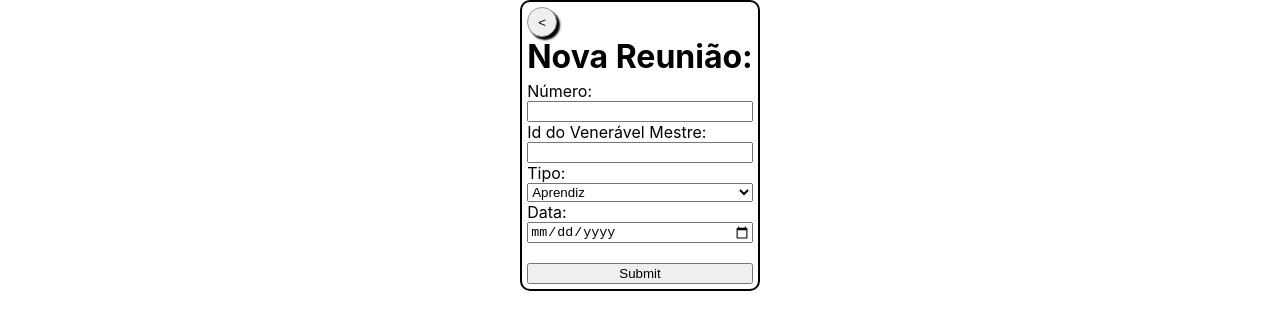
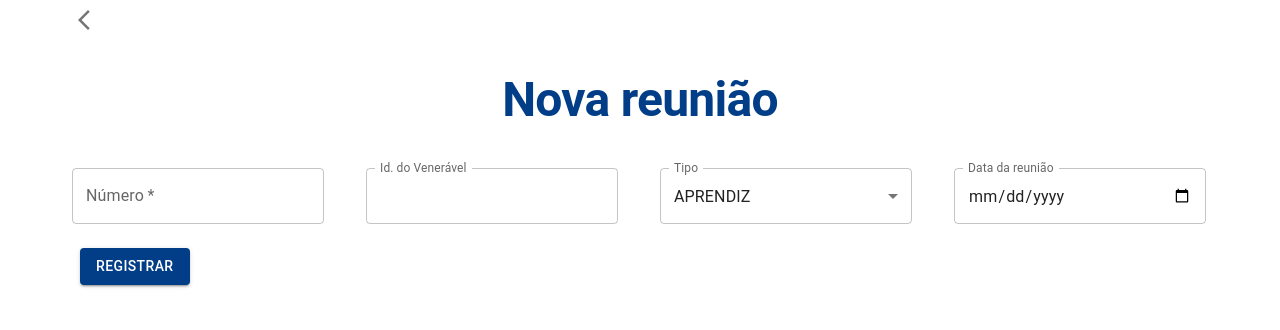
Before and after one commit to ueharadm/Fenix, a React (Create React App) app in the folder src/main/front/: page /meeting in a window 1280 px wide. Shown: the top 330 px of the page. Built offline with nearby package versions, Linux system fonts and the light colour scheme.

Commit message:
create listing pages for every entity

```diff
--- a/src/main/front/src/App.js
+++ b/src/main/front/src/App.js
@@ -6,6 +6,8 @@ import MemberRegistration from './components/MemberRegistration'
 import LodgeRegistration from './components/LodgeRegistration'
 import AttendanceReports from './components/AttendanceReports'
 import MemberListing from './pages/MemberListing'
+import LodgeListing from './pages/LodgeListing'
+import MeetingListing from './pages/MeetingListing'
 
 const App = () => {
   return (
@@ -17,6 +19,8 @@ const App = () => {
         <Route path="/lodge/" element={<LodgeRegistration />} />
         <Route path="/attendance/" element={<AttendanceReports />} />
         <Route path="/members/" element={<MemberListing />} />
+        <Route path="/lodges/" element={<LodgeListing />} />
+        <Route path="/meetings/" element={<MeetingListing />} />
       </Routes>
     </Router>
   )
--- a/src/main/front/src/components/LodgeRegistration.jsx
+++ b/src/main/front/src/components/LodgeRegistration.jsx
@@ -1,6 +1,17 @@
 import React, { useState } from 'react'
 import { useNavigate } from 'react-router-dom'
 import axios from 'axios'
+import ArrowBackIosNewIcon from '@mui/icons-material/ArrowBackIosNew'
+import {
+  Container,
+  Typography,
+  IconButton,
+  TextField,
+  Box,
+  MenuItem,
+  Button,
+  Grid
+} from '@mui/material'
 
 const LodgeRegistration = () => {
   const [name, setName] = useState('')
@@ -23,67 +34,55 @@ const LodgeRegistration = () => {
     navigate('/')
   }
   return (
-    <div
-      style={{
-        display: 'flex',
-        flexDirection: 'column',
-        alignItems: 'center',
-        justifyItems: 'center',
-        alignContent: 'center',
-        gap: '1px',
-        alignSelf: 'center',
-        textAlign: 'start',
-        minHeight: '200px'
+    <Container maxWidth="lg">
+      <IconButton sx={{ margin: '1px solid' }} onClick={handleHomePage}>
+        <ArrowBackIosNewIcon />
+      </IconButton>
+      <Typography
+        variant="h1"
+        sx={{ my: 4, textAlign: 'center', color: 'primary.main' }}
+      >
+        Nova Loja
+      </Typography>
+      <Box
+        component="form"
+        sx={{
+          '& .MuiTextField-root': { m: 1, width: '25ch' }
         }}
-    >
-      <form
-        style={{
-          display: 'flex',
-          flexDirection: 'column',
-          padding: '5px',
-          border: '2px solid black',
-          borderRadius: '10px'
-        }}
+        noValidate
+        autoComplete="off"
         onSubmit={handleSubmit}
       >
-        <h1 style={{ marginTop: '0px', marginBottom: '5px' }}>
-          <button
-            onClick={handleHomePage}
-            style={{
-              display: 'flex',
-              maxWidth: '30px',
-              maxHeight: '30px',
-              border: '1px solid #9A9595',
-              opacity: '1',
-              boxShadow: '3px 3px 2px black',
-              borderRadius: '30px',
-              minHeight: '30px',
-              minWidth: '30px',
-              justifyContent: 'center',
-              alignContent: 'center',
-              alignItems: 'center'
-            }}
-          >
-            &lt;
-          </button>
-          Nova Loja:
-        </h1>
-        <label>Nome:</label>
-        <input
-          type="text"
+        <Grid container rowSpacing={3} columnSpacing={{ xs: 6, sm: 2, md: 3 }}>
+          <Grid item xs={12} sm={6} md={4} lg={3}>
+            <TextField
+              required
+              id="outlined-required"
+              label="Nome"
               value={name}
               onChange={e => setName(e.target.value)}
             />
-        <label>Registro:</label>
-        <input
-          type="text"
+          </Grid>
+          <Grid item xs={12} sm={6} md={4} lg={3}>
+            <TextField
+              id="outlined-number"
+              label="Registro"
+              type="number"
               value={register}
               onChange={e => setRegister(e.target.value)}
+              InputLabelProps={{
+                shrink: true
+              }}
             />
-        <br />
-        <button type="submit">Submit</button>
-      </form>
-    </div>
+          </Grid>
+        </Grid>
+      </Box>
+      <Box sx={{ p: 2 }}>
+        <Button variant="contained" onClick={handleSubmit}>
+          Registrar
+        </Button>
+      </Box>
+    </Container>
   )
 }
 
--- a/src/main/front/src/components/MeetingRegistration.jsx
+++ b/src/main/front/src/components/MeetingRegistration.jsx
@@ -1,5 +1,16 @@
 import React, { useState } from 'react'
 import { useNavigate } from 'react-router-dom'
+import ArrowBackIosNewIcon from '@mui/icons-material/ArrowBackIosNew'
+import {
+  Container,
+  Typography,
+  IconButton,
+  TextField,
+  Box,
+  MenuItem,
+  Button,
+  Grid
+} from '@mui/material'
 
 function MeetingRegistration() {
   const [number, setNumber] = useState('')
@@ -14,6 +25,20 @@ function MeetingRegistration() {
     navigate('/')
   }
 
+  const types = [
+    {
+      value: 'APRENDIZ',
+      label: 'APRENDIZ'
+    },
+    {
+      value: 'COMPANHEIRO',
+      label: 'COMPANHEIRO'
+    },
+    {
+      value: 'MESTRE',
+      label: 'MESTRE'
+    }
+  ]
   const handleSubmit = event => {
     event.preventDefault()
     const data = {
@@ -40,85 +65,96 @@ function MeetingRegistration() {
   }
 
   return (
-    <div
-      style={{
-        display: 'flex',
-        flexDirection: 'column',
-        alignItems: 'center',
-        justifyItems: 'center',
-        alignContent: 'center',
-        gap: '1px',
-        alignSelf: 'center',
-        textAlign: 'start',
-        minHeight: '200px'
+    <Container maxWidth="lg">
+      <IconButton sx={{ margin: '1px solid' }} onClick={handleHomePage}>
+        <ArrowBackIosNewIcon />
+      </IconButton>
+      <Typography
+        variant="h1"
+        sx={{ my: 4, textAlign: 'center', color: 'primary.main' }}
+      >
+        Nova reunião
+      </Typography>
+      <Box
+        component="form"
+        sx={{
+          '& .MuiTextField-root': { m: 1, width: '25ch' }
         }}
-    >
-      <form
-        style={{
-          display: 'flex',
-          flexDirection: 'column',
-          padding: '5px',
-          border: '2px solid black',
-          borderRadius: '10px'
-        }}
+        noValidate
+        autoComplete="off"
         onSubmit={handleSubmit}
       >
-        <h1 style={{ marginTop: '0px', marginBottom: '5px' }}>
-          <button
-            onClick={handleHomePage}
-            style={{
-              display: 'flex',
-              maxWidth: '30px',
-              maxHeight: '30px',
-              border: '1px solid #9A9595',
-              opacity: '1',
-              boxShadow: '3px 3px 2px black',
-              borderRadius: '30px',
-              minHeight: '30px',
-              minWidth: '30px',
-              justifyContent: 'center',
-              alignContent: 'center',
-              alignItems: 'center'
-            }}
-          >
-            &lt;
-          </button>
-          Nova Reunião:
-        </h1>
-        <label>Número:</label>
-        <input
-          type="text"
+        <Grid container rowSpacing={3} columnSpacing={{ xs: 6, sm: 2, md: 3 }}>
+          <Grid item xs={12} sm={6} md={4} lg={3}>
+            <TextField
+              required
+              id="outlined-required"
+              label="Número"
+              type="number"
               value={number}
               onChange={e => setNumber(e.target.value)}
             />
-        <label>Id do Venerável Mestre:</label>
-        <input
-          type="text"
+          </Grid>
+          <Grid item xs={12} sm={6} md={4} lg={3}>
+            <TextField
+              id="outlined-number"
+              label="Id. do Venerável"
+              type="number"
               value={worshipfulMasterId}
               onChange={e => setWorshipfulMasterId(e.target.value)}
+              InputLabelProps={{
+                shrink: true
+              }}
             />
-        <label>Tipo:</label>
-        <select value={type} onChange={e => setType(e.target.value)}>
-          <option key={1} value={'APRENDIZ'}>
-            Aprendiz
-          </option>
-          <option key={2} value={'COMPANHEIRO'}>
-            Companheiro
-          </option>
-          <option key={3} value={'MESTRE'}>
-            Mestre
-          </option>
-        </select>
-        <label>Data:</label>
-        <input
+          </Grid>
+
+          <Grid item xs={12} sm={6} md={4} lg={3}>
+            <TextField
+              id="outlined-select-degree"
+              select
+              label="Tipo"
+              defaultValue="APRENDIZ"
+              onChange={e => setType(e.target.value)}
+            >
+              {types.map(type => (
+                <MenuItem key={type.value} value={type.value}>
+                  {type.label}
+                </MenuItem>
+              ))}
+            </TextField>
+          </Grid>
+
+          <Grid item xs={12} sm={6} md={4} lg={3}>
+            <TextField
+              id="outlined-birth-date"
+              label="Data da reunião"
               type="date"
               value={date}
               onChange={e => setDate(e.target.value)}
+              InputLabelProps={{
+                shrink: true
+              }}
             />
-        <br />
-        <button type="submit">Submit</button>
-      </form>
-    </div>
+          </Grid>
+        </Grid>
+      </Box>
+      <Box
+        component="form"
+        sx={{
+          '& .MuiTextField-root': { m: 1, width: '25ch' },
+          display: 'flex',
+          alignItems: 'center',
+          justifyContent: 'center'
+        }}
+        noValidate
+        autoComplete="off"
+      ></Box>
+      <Box sx={{ p: 2 }}>
+        <Button variant="contained" onClick={handleSubmit}>
+          Registrar
+        </Button>
+      </Box>
+    </Container>
   )
 }
 
--- /dev/null
+++ b/src/main/front/src/pages/LodgeListing.jsx
@@ -0,0 +1,78 @@
+import React, { useState, useEffect } from 'react'
+import axios from 'axios'
+import IconButton from '@mui/material/IconButton'
+import ArrowBackIosNewIcon from '@mui/icons-material/ArrowBackIosNew'
+import { useNavigate } from 'react-router-dom'
+import {
+  Table,
+  TableBody,
+  TableCell,
+  TableContainer,
+  TableHead,
+  TableRow,
+  Paper,
+  Container,
+  Typography
+} from '@mui/material'
+
+function Lodges() {
+  const [lodges, setLodges] = useState([])
+
+  let navigate = useNavigate()
+
+  const handleHomePage = () => {
+    navigate('/')
+  }
+
+  useEffect(() => {
+    async function fetchLodges() {
+      try {
+        const response = await axios.get('http://localhost:8080/api/v1/lodge')
+        setLodges(response.data)
+      } catch (error) {
+        console.log(error)
+      }
+    }
+    fetchLodges()
+  }, [])
+
+  return (
+    <Container>
+      <IconButton sx={{ margin: '1px solid' }} onClick={handleHomePage}>
+        <ArrowBackIosNewIcon />
+      </IconButton>
+      <Typography
+        variant="h1"
+        sx={{ my: 4, textAlign: 'center', color: 'primary.main' }}
+      >
+        Lojas
+      </Typography>
+
+      <TableContainer component={Paper}>
+        <Table sx={{ minWidth: 650 }} aria-label="simple table">
+          <TableHead>
+            <TableRow>
+              <TableCell>Id</TableCell>
+              <TableCell>Nome</TableCell>
+              <TableCell>Registro</TableCell>
+            </TableRow>
+          </TableHead>
+          <TableBody>
+            {lodges.map(lodge => (
+              <TableRow
+                key={lodge.name}
+                sx={{ '&:last-child td, &:last-child th': { border: 0 } }}
+              >
+                <TableCell>{lodge.id}</TableCell>
+                <TableCell>{lodge.name}</TableCell>
+                <TableCell>{lodge.register}</TableCell>
+              </TableRow>
+            ))}
+          </TableBody>
+        </Table>
+      </TableContainer>
+    </Container>
+  )
+}
+
+export default Lodges
--- /dev/null
+++ b/src/main/front/src/pages/MeetingListing.jsx
@@ -0,0 +1,84 @@
+import React, { useState, useEffect } from 'react'
+import axios from 'axios'
+import IconButton from '@mui/material/IconButton'
+import ArrowBackIosNewIcon from '@mui/icons-material/ArrowBackIosNew'
+import { useNavigate } from 'react-router-dom'
+import {
+  Table,
+  TableBody,
+  TableCell,
+  TableContainer,
+  TableHead,
+  TableRow,
+  Paper,
+  Container,
+  Typography
+} from '@mui/material'
+
+function Meetings() {
+  const [meetings, setMeetings] = useState([])
+
+  let navigate = useNavigate()
+
+  const handleHomePage = () => {
+    navigate('/')
+  }
+
+  useEffect(() => {
+    async function fetchMeetings() {
+      try {
+        const response = await axios.get('http://localhost:8080/api/v1/meeting')
+        setMeetings(response.data)
+      } catch (error) {
+        console.log(error)
+      }
+    }
+    fetchMeetings()
+  }, [])
+
+  return (
+    <Container>
+      <IconButton sx={{ margin: '1px solid' }} onClick={handleHomePage}>
+        <ArrowBackIosNewIcon />
+      </IconButton>
+      <Typography
+        variant="h1"
+        sx={{ my: 4, textAlign: 'center', color: 'primary.main' }}
+      >
+        Reuniões
+      </Typography>
+
+      <TableContainer component={Paper}>
+        <Table sx={{ minWidth: 650 }} aria-label="simple table">
+          <TableHead>
+            <TableRow>
+              <TableCell>Id</TableCell>
+              <TableCell>Número</TableCell>
+              <TableCell>Venerável</TableCell>
+              <TableCell>Tipo</TableCell>
+              <TableCell>Data</TableCell>
+              <TableCell>Presentes</TableCell>
+            </TableRow>
+          </TableHead>
+          <TableBody>
+            {meetings.map(meeting => (
+              <TableRow
+                key={meeting.name}
+                sx={{ '&:last-child td, &:last-child th': { border: 0 } }}
+              >
+                <TableCell>{meeting.id}</TableCell>
+                <TableCell>{meeting.number}</TableCell>
+                <TableCell>{meeting.worshipfulMaster.name}</TableCell>
+                <TableCell>{meeting.type}</TableCell>
+                <TableCell>{meeting.date}</TableCell>
+                <TableCell>{meeting.attendees.length}</TableCell>
+              </TableRow>
+            ))}
+          </TableBody>
+        </Table>
+      </TableContainer>
+    </Container>
+  )
+}
+
+export default Meetings
```
Also changed, not shown: src/main/front/src/components/HomePage.jsx (+30 -7 lines), src/main/front/src/components/MemberRegistration.jsx (+0 -7 lines). Lines whose indentation alone changed are shown as unchanged.
